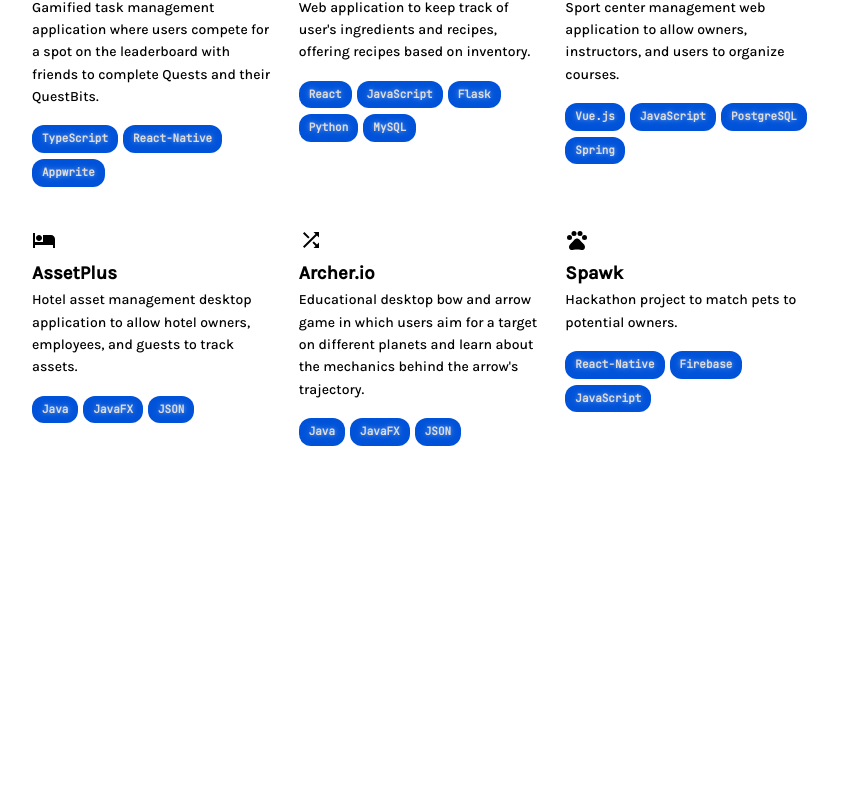
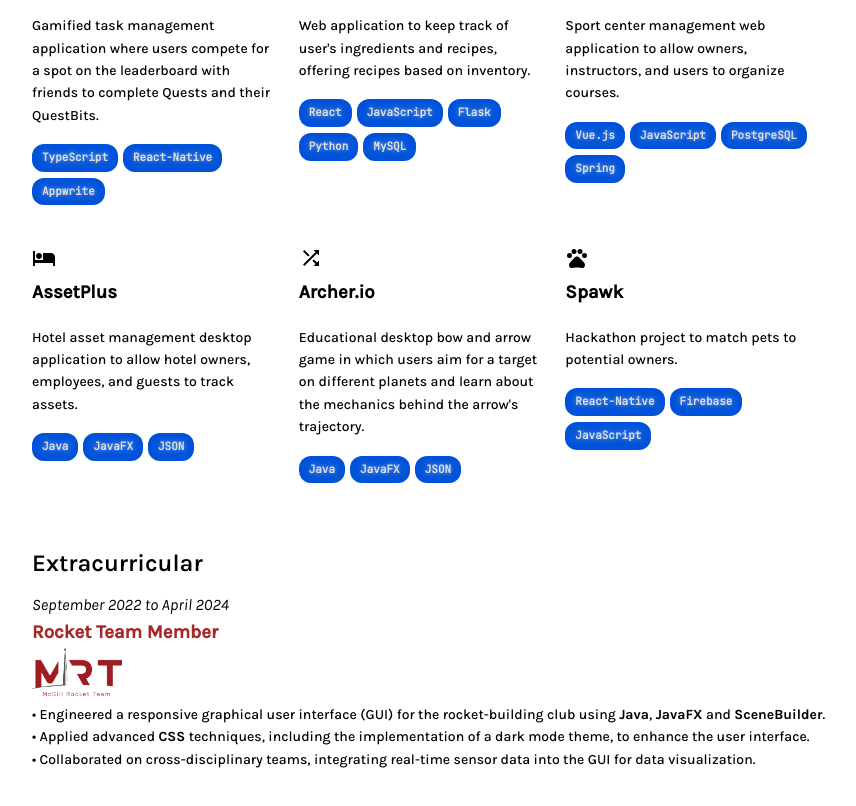
Before and after one commit to fathisahar/portfolio, a React (Create React App) app: page / in a window 1280 px wide. Shown: the part 920-1726 px from the top of the page, without its empty margins (208-1064 px from the left). Before the commit the page ends 1435 px from the top, so only its background shows below. Built offline with nearby package versions, Linux system fonts and the light colour scheme.

Commit message:
club activities

```diff
--- a/src/App.js
+++ b/src/App.js
@@ -2,7 +2,7 @@
 import Header from './components/Header';
 import Experience from './components/Experience';
 import Projects from './components/Projects';
-import Courses from './components/Courses';
+import Extracurricular from './components/Extracurricular';
 import './App.css';
 
 function App() {
@@ -12,7 +12,7 @@
         <Header />
         <Experience />
         <Projects />
-
+        <Extracurricular />
       </main>
     </div>
   );
--- /dev/null
+++ b/src/components/Extracurricular.css
@@ -0,0 +1,9 @@
+.rocket-title{
+  margin: 0px;
+  color: #a82727;
+}
+
+.rocket {
+  width: 90px;
+  margin: 0px;
+}
--- a/src/components/Extracurricular.js
+++ b/src/components/Extracurricular.js
@@ -1,10 +1,26 @@
 import React from 'react';
+import './Extracurricular.css';
 
 function Extracurricular() {
 
+      return (
+        <div>
+          <h2 className='header'>Extracurricular</h2>
+          <section className="experience">
+            <div className="experience-item">
+            <p className='date'>September 2022 to April 2024</p>
+              <h3 className='rocket-title'>Rocket Team Member</h3>
+              <img className='rocket' src={require('./rocket.png')}/>
+              <p className='description'>
+              •	Engineered a responsive graphical user interface (GUI) for the rocket-building club using <span className='semibold'>Java</span>, <span className='semibold'>JavaFX</span> and <span className='semibold'>SceneBuilder</span>. <br/>
+              •	Applied advanced <span className='semibold'>CSS</span>  techniques, including the implementation of a dark mode theme, to enhance the user interface. <br/>
+              •	Collaborated on cross-disciplinary teams, integrating real-time sensor data into the GUI for data visualization.
+            </p>
+            </div>
 
+          </section>
+        </div>
+      );
+    }
 
-
-
-
-}
+    export default Extracurricular;
```
Also changed, not shown: src/components/rocket.png (added).
